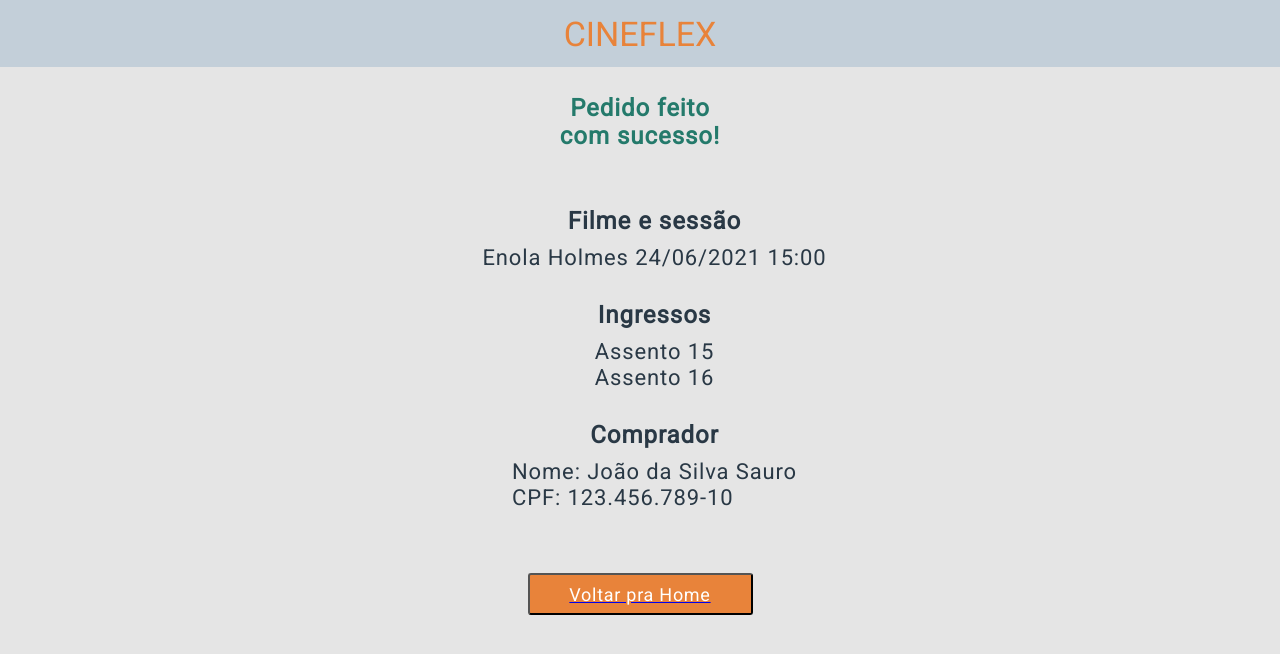
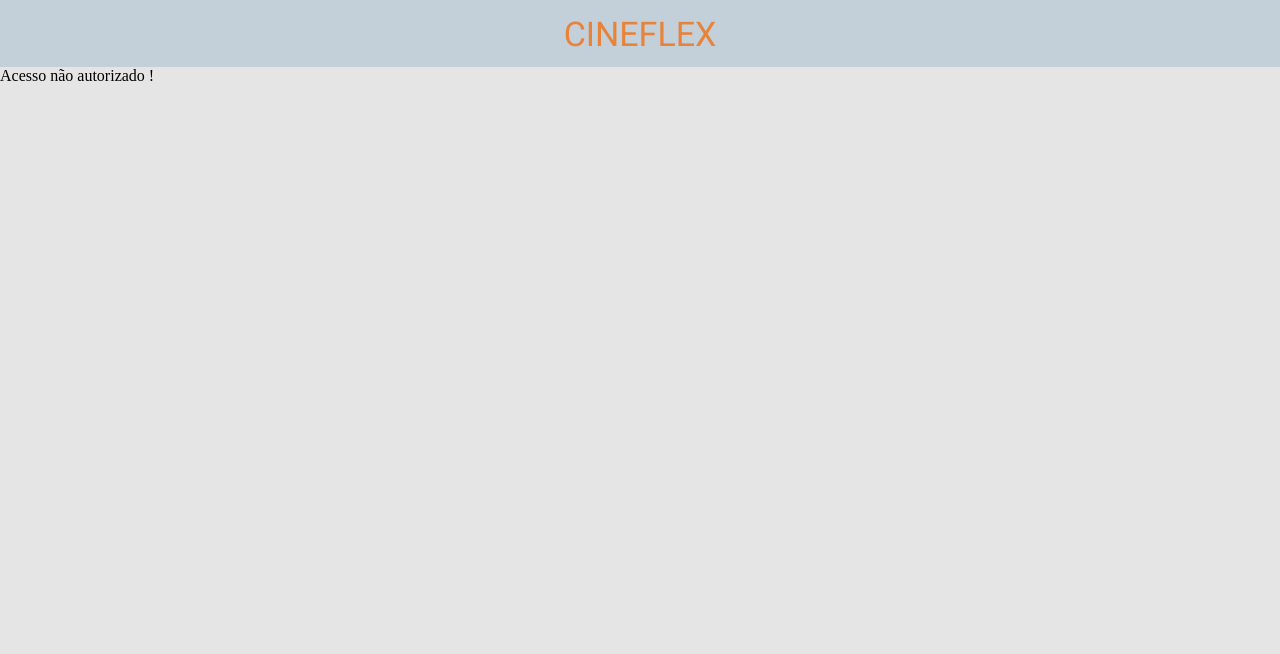
Before and after one commit to Lucas-Rodrigues-code/cineflex, a React (Create React App) app: page /sucesso in a window 1280 px wide. Shown: the top 654 px of the page. Built offline with nearby package versions, Linux system fonts and the light colour scheme.

Commit message:
Rota sucesso finalizada

```diff
--- a/src/Components/App.js
+++ b/src/App.js
@@ -2,13 +2,19 @@
 import { createGlobalStyle } from 'styled-components'
 import { BrowserRouter, Routes, Route } from "react-router-dom";
 // Componentes
-import RotaSessao from './RotaSessao';
-import Logo from "./Logo"
-import RotaInicial from './RotaInicial'
-import RotaAssentos from "./RotaAssentos"
-import RotaSucesso from "./RotaSucesso"
+import RotaSessao from './Components/RotaSessao';
+import Logo from "./Components/Logo"
+import RotaInicial from './Components/RotaInicial'
+import RotaAssentos from "./Components/RotaAssentos"
+import RotaSucesso from "./Components/RotaSucesso"
+import { useState } from 'react';
+
+
+
 
 export default function App() {
+    const [infoFinal,setInfoFinal] = useState(null)
+    console.log(infoFinal)
     return (
         <>
             <GlobalStyle />
@@ -16,9 +22,9 @@ export default function App() {
             <BrowserRouter>
                 <Routes>
                     <Route path="/" element={<RotaInicial />} />
-                    <Route path="/sessoes/:idFilme" element={<RotaSessao />} />
-                    <Route path="/assentos/:idSessao" element={<RotaAssentos />} />
-                    <Route path="/sucesso" element={<RotaSucesso />} />
+                    <Route path="/sessoes/:idFilme" element={<RotaSessao  />} />
+                    <Route path="/assentos/:idSessao" element={<RotaAssentos setInfoFinal={setInfoFinal} /> } />
+                    <Route path="/sucesso" element={<RotaSucesso infoFinal={infoFinal} />} />
                 </Routes>
             </BrowserRouter>
         </>
@@ -76,5 +82,9 @@ const GlobalStyle = createGlobalStyle`
         border-collapse: collapse;
         border-spacing: 0;
     }
+    a{
+        text-decoration:none;
     }
+    }
+
 `
--- a/src/Components/PostFilm.js
+++ b/src/Components/PostFilm.js
@@ -7,7 +7,7 @@ export default function PostFilm({ dados }) {
         <>
             <Link to={`/sessoes/${dados.id}`}>
                 <Post>
-                    <img src={dados.posterURL} alt="Filme" />
+                    <img src={dados.posterURL} alt="Filme" data-identifier="movie-outdoor"/>
                 </Post>
             </Link>
         </>
--- a/src/Components/RotaAssentos.js
+++ b/src/Components/RotaAssentos.js
@@ -6,24 +6,29 @@ import axios from 'axios';
 import Seat from './Seat';
 
 
-export default function RotaAssentos() {
+export default function RotaAssentos({setInfoFinal}) {
 
     const [selectedSeats, setSelectedSeats] = useState([]);
     const [dados, setDados] = useState(null)
     const [nome, setNome] = useState("")
     const [cpf, setCpf] = useState("")
+
+
+
+
+
     const navigate = useNavigate()
 
 
     const id = selectedSeats.map((s) => s.id)
-
+    const nameAssento = selectedSeats.map((s) => s.name)
 
 
     const { idSessao } = useParams();
 
-    console.log(cpf)
+
     console.log(id)
-    console.log(nome)
+
 
 
 
@@ -41,6 +46,9 @@ export default function RotaAssentos() {
 
 
     }, [idSessao])
+    console.log(dados,"here")
+
+
 
     function AddIngressos(e) {
         e.preventDefault()
@@ -57,7 +65,12 @@ export default function RotaAssentos() {
 
         requisicao.then(() => {
 
-            alert("deuboa")
+             setInfoFinal({
+                infoFinal:dados,
+                assentos:nameAssento,
+                user:body
+
+            })
             navigate("/sucesso")
         })
         requisicao.catch((err) => {
@@ -65,6 +78,9 @@ export default function RotaAssentos() {
         })
 
     }
+
+
+
 
 
 
--- a/src/Components/RotaSucesso.js
+++ b/src/Components/RotaSucesso.js
@@ -1,7 +1,12 @@
 import { Link } from 'react-router-dom';
 import styled from 'styled-components';
 
-export default function RotaSucesso() {
+export default function RotaSucesso({infoFinal}) {
+    console.log(infoFinal)
+
+    if(infoFinal === null){
+        return <div>Acesso não autorizado !</div>
+    }
     return (
         <>
             <TituloSucesso>
@@ -9,11 +14,11 @@ export default function RotaSucesso() {
             </TituloSucesso>
             <ContainerInfo>
                 <h1>Filme e sessão</h1>
-                <span>Enola Holmes 24/06/2021 15:00</span>
+                <span>{infoFinal.infoFinal.movie.title} {infoFinal.infoFinal.day.date} {infoFinal.infoFinal.name}</span>
                 <h1>Ingressos</h1>
-                <span>Assento 15<br />Assento 16</span>
+                {infoFinal.assentos.map((a,i) => <span key={i}>assento: {a}<br/></span>)}
                 <h1>Comprador</h1>
-                <span>Nome: João da Silva Sauro<br />CPF: 123.456.789-10</span>
+                <span>Nome: {infoFinal.user.name}<br />CPF: {infoFinal.user.cpf}</span>
 
             </ContainerInfo>
             <Botao>
--- a/src/Components/Seat.js
+++ b/src/Components/Seat.js
@@ -31,7 +31,7 @@ export default function Seat({ seat, setSelectedSeats, selectedSeats}) {
                     <BotaoSelecionado onClick={() => handleSeat(seat)}>{seat.name}</BotaoSelecionado>
                 )
             :
-            <BotaoIndisponivel > {seat.name}</BotaoIndisponivel> }
+            <BotaoIndisponivel onClick={()=> alert("Assento já selecionado")} > {seat.name}</BotaoIndisponivel> }
         </>
 
     )
--- a/src/Components/Sessao.js
+++ b/src/Components/Sessao.js
@@ -7,13 +7,13 @@ export default function Sessao({ dado }) {
         <>
 
             <SessaoHorario>
-                <h1>{dado.weekday} - {dado.date}</h1>
+                <h1 data-identifier="session-date">{dado.weekday} - {dado.date}</h1>
             </SessaoHorario>
             <ConteudoHorario>
                 {dado.showtimes.map((showtime) => {
                     return(
                     <Link to={`/assentos/${showtime.id}`} key={showtime.id}>
-                        <button>{showtime.name}</button>
+                        <button data-identifier="hour-minute-btn">{showtime.name}</button>
                     </Link>)
 
                 })}
--- a/src/index.js
+++ b/src/index.js
@@ -1,5 +1,5 @@
-import App from "./Components/App"
+import App from "./App"
 import ReactDOM from 'react-dom'
 
 
-ReactDOM.render(App(), document.querySelector(".root"))
+ReactDOM.render(<App/>, document.querySelector(".root"))
```
